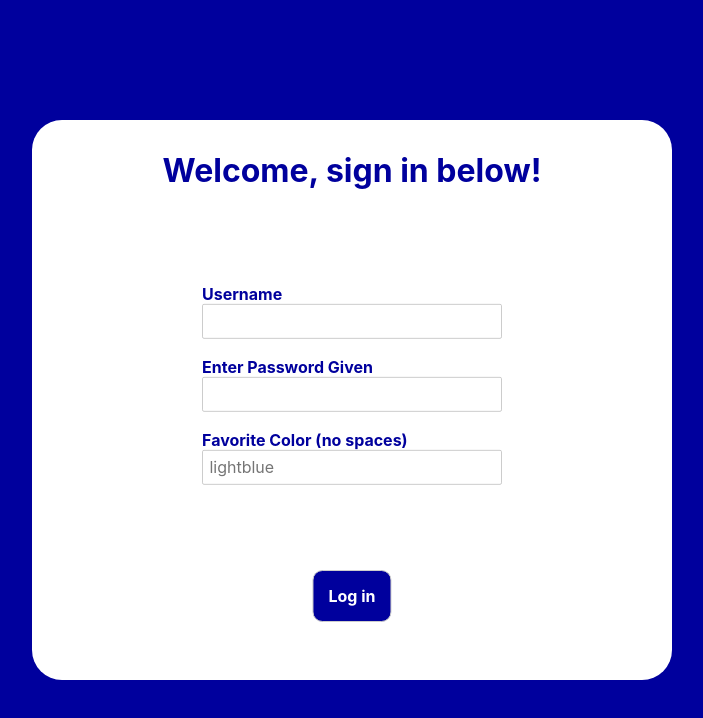
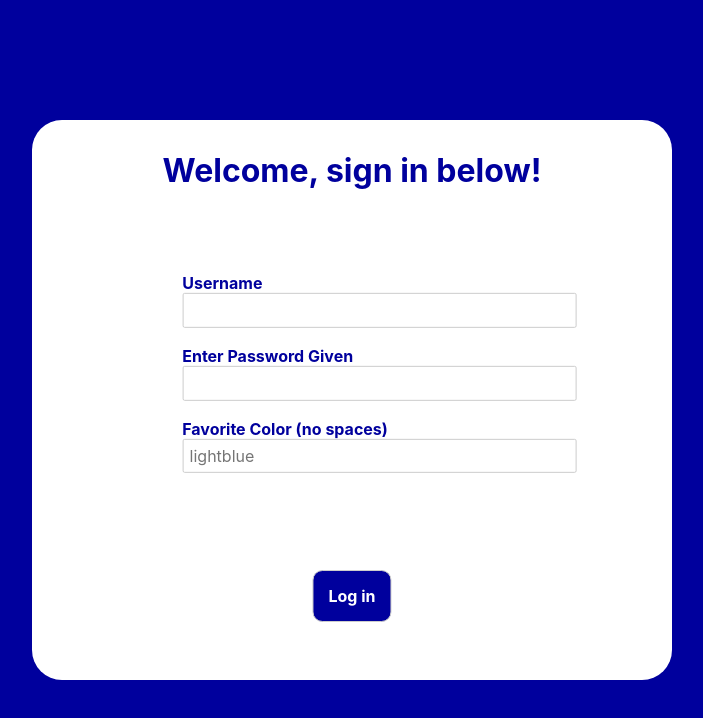
Before and after one commit to NathanStevenson/resumeWebsite, a Svelte app: page / in a window 1280 px wide. Shown: the top 718 px of the page, without its empty margins (288-991 px from the left). Built offline with nearby package versions, Linux system fonts and the light colour scheme.

Commit message:
Updated dimensions using width % instead of pixels

```diff
--- a/src/Components/PasswordModal.svelte
+++ b/src/Components/PasswordModal.svelte
@@ -87,8 +87,8 @@
 
     .userpass{
         position: absolute;
-        left: 50%;
-        top: 47%;
+        left: 44%;
+        top: 45%;
         transform: translate(-50%, -50%);
     }
 
@@ -100,14 +100,14 @@
     }
 
     input{
-        width: 300px;
+        width: 150%;
     }
 
     .error{
         color: red;
-        width: 500px;
+        width: 100%;
         position: absolute;
-        left: 50%;
+        left: 68%;
         top: 73%;
         transform: translate(-50%, -50%);
     }
```
